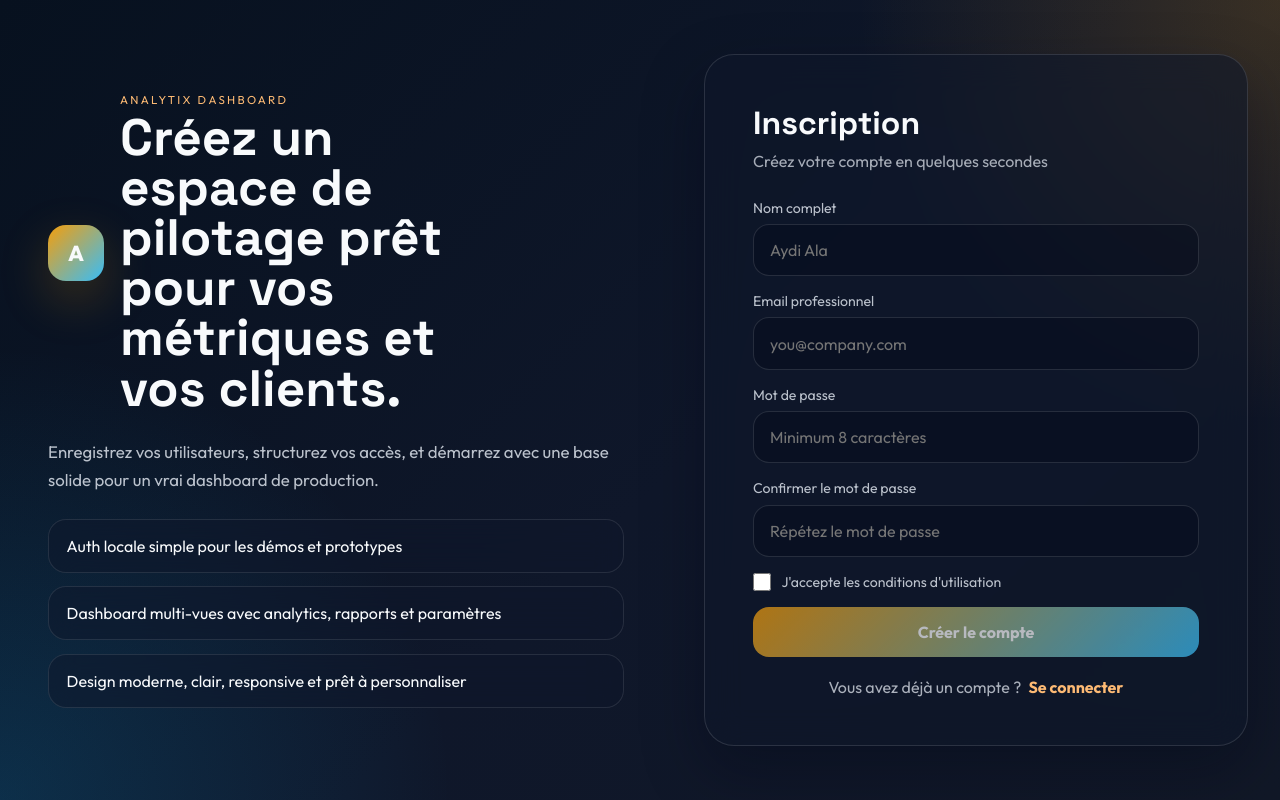
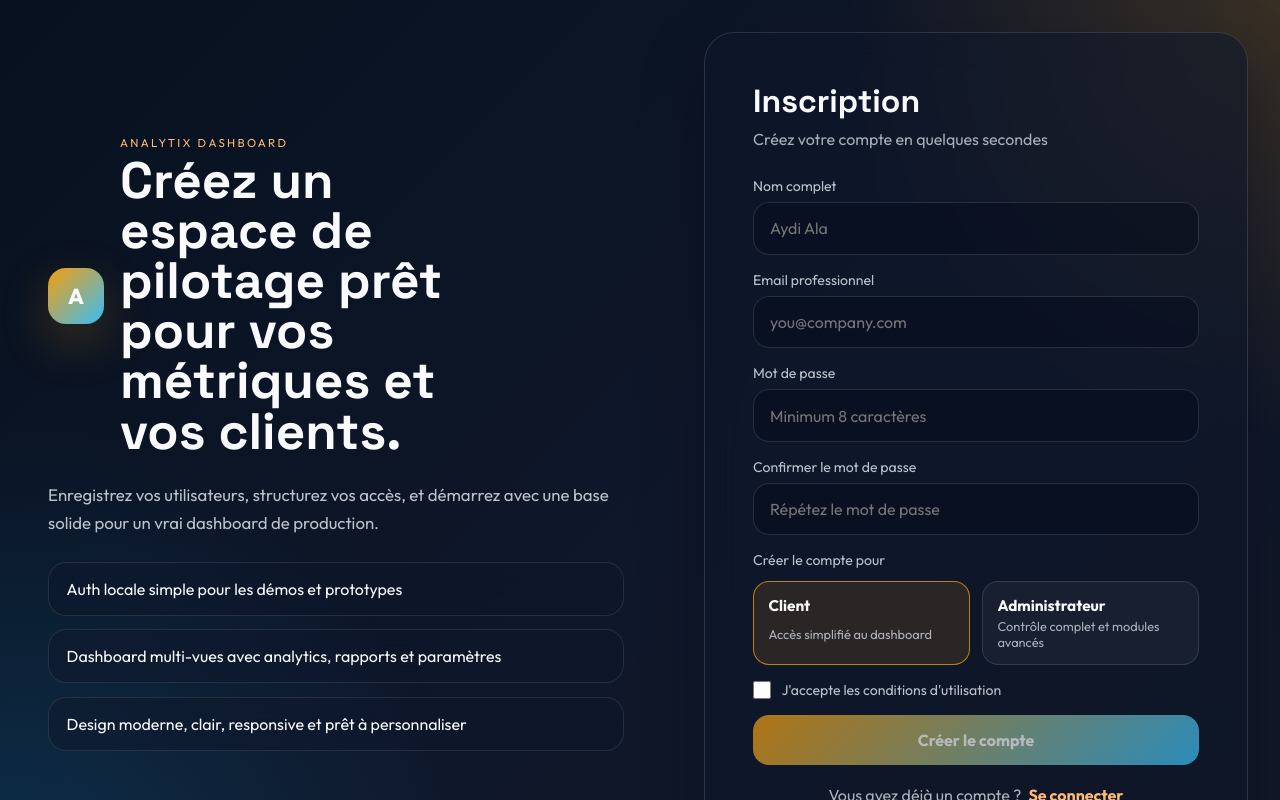
Before and after one commit to AlaAydi/analytix, an Angular app: page /register in a window 1280 px wide. Built offline with nearby package versions, Linux system fonts and the light colour scheme.

Commit message:
update register component

```diff
--- a/src/app/components/auth/register/register.component.css
+++ b/src/app/components/auth/register/register.component.css
@@ -108,6 +108,53 @@ h1 {
   margin-top: 1.75rem;
 }
 
+.role-picker {
+  display: grid;
+  gap: 0.75rem;
+}
+
+.role-label {
+  font-size: 0.88rem;
+  color: rgba(226, 232, 240, 0.82);
+}
+
+.role-options {
+  display: grid;
+  grid-template-columns: repeat(2, minmax(0, 1fr));
+  gap: 0.75rem;
+}
+
+.role-card {
+  position: relative;
+  border: 1px solid rgba(255, 255, 255, 0.12);
+  background: rgba(255, 255, 255, 0.04);
+  border-radius: 16px;
+  padding: 0.85rem 0.9rem;
+  cursor: pointer;
+  display: grid;
+  gap: 0.2rem;
+}
+
+.role-card.active {
+  border-color: rgba(245, 158, 11, 0.75);
+  background: rgba(245, 158, 11, 0.12);
+}
+
+.role-card input {
+  position: absolute;
+  opacity: 0;
+  pointer-events: none;
+}
+
+.role-card strong {
+  font-size: 0.96rem;
+}
+
+.role-card span {
+  color: rgba(226, 232, 240, 0.72);
+  font-size: 0.8rem;
+}
+
 label {
   display: grid;
   gap: 0.45rem;
@@ -195,4 +242,8 @@ input:focus {
   .auth-card {
     padding: 1.5rem;
   }
+
+  .role-options {
+    grid-template-columns: 1fr;
+  }
 }
--- a/src/app/components/auth/register/register.component.html
+++ b/src/app/components/auth/register/register.component.html
@@ -66,6 +66,22 @@
           required>
       </label>
 
+      <div class="role-picker">
+        <span class="role-label">Créer le compte pour</span>
+        <div class="role-options">
+          <label class="role-card" [class.active]="role === 'Client'">
+            <input type="radio" name="role" [(ngModel)]="role" value="Client">
+            <strong>Client</strong>
+            <span>Accès simplifié au dashboard</span>
+          </label>
+          <label class="role-card" [class.active]="role === 'Administrateur'">
+            <input type="radio" name="role" [(ngModel)]="role" value="Administrateur">
+            <strong>Administrateur</strong>
+            <span>Contrôle complet et modules avancés</span>
+          </label>
+        </div>
+      </div>
+
       <label class="checkbox">
         <input type="checkbox" name="acceptTerms" [(ngModel)]="acceptTerms">
         <span>J'accepte les conditions d'utilisation</span>
--- a/src/app/components/auth/register/register.component.ts
+++ b/src/app/components/auth/register/register.component.ts
@@ -16,6 +16,7 @@ export class RegisterComponent {
   email = '';
   password = '';
   confirmPassword = '';
+  role: 'Administrateur' | 'Client' = 'Client';
   acceptTerms = false;
   isSubmitting = false;
   errorMessage = '';
@@ -41,7 +42,7 @@ export class RegisterComponent {
     this.isSubmitting = true;
 
     setTimeout(() => {
-      this.authService.register(this.name, this.email, this.password);
+      this.authService.register(this.name, this.email, this.password, this.role);
       this.router.navigate(['/dashboard']);
     }, 450);
   }
```
